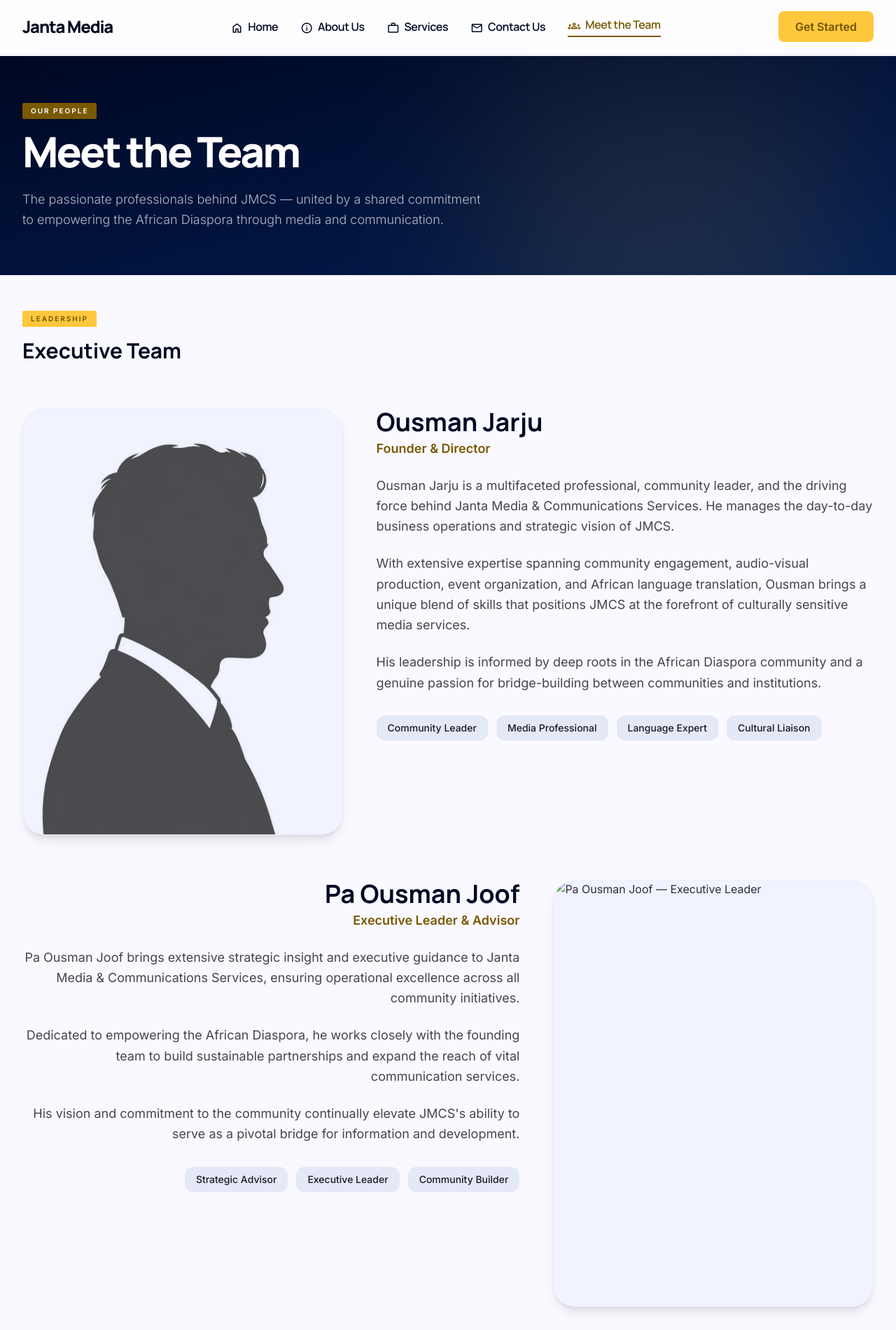
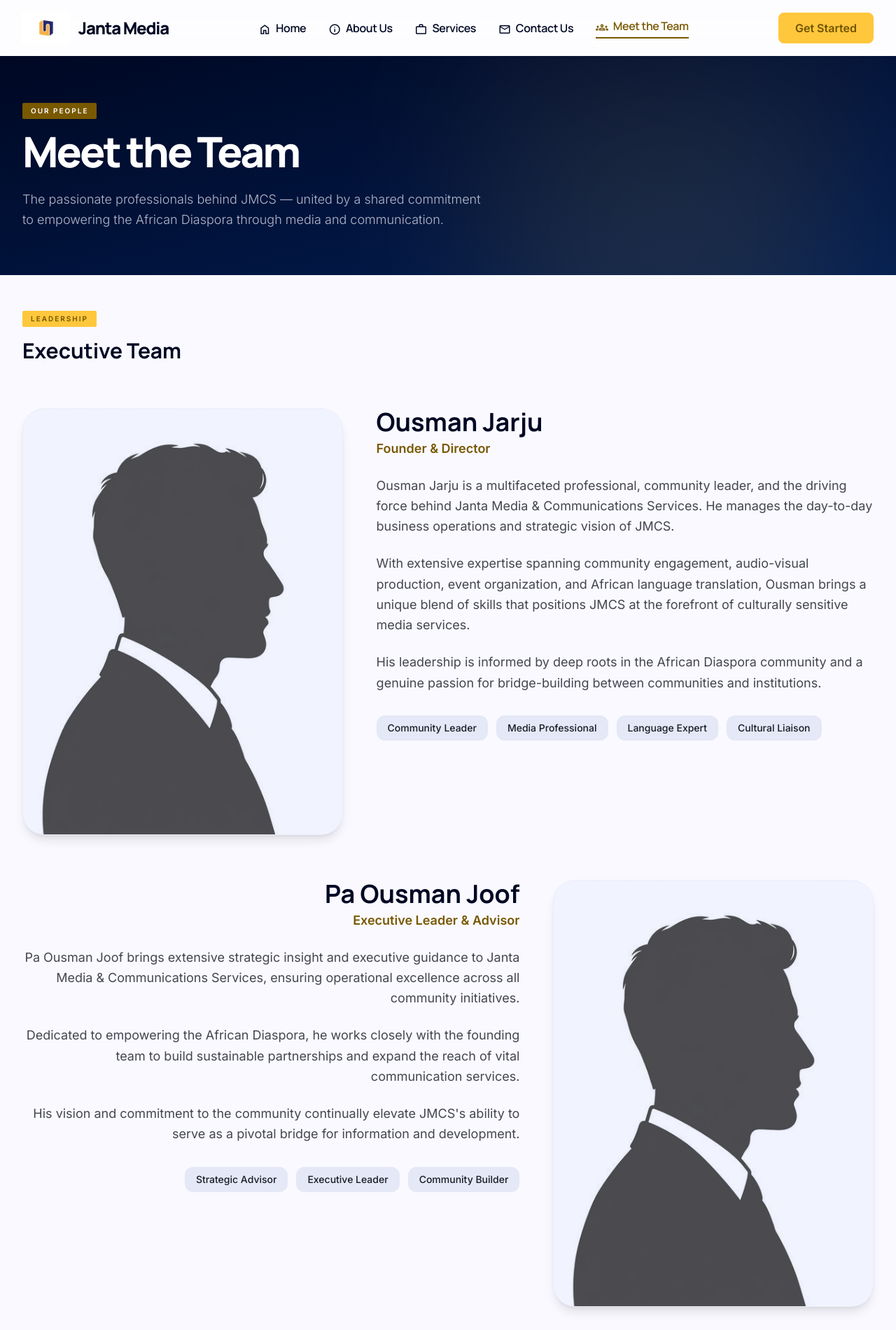
Before and after one commit to amrangaye/janta-media-ous-jarju, a website: page team.html in a window 1280 px wide. Shown: the top 1900 px of the page at 70% size. Drawn offline with nearby package versions, Linux system fonts and the light colour scheme.

Commit message:
feat/logo: add official logo to site header and fix team profile image

```diff
--- a/team.html
+++ b/team.html
@@ -21,7 +21,10 @@
 <!-- Navigation -->
 <nav class="fixed top-0 w-full z-50 bg-white/70 backdrop-blur-xl shadow-sm">
     <div class="flex justify-between items-center w-full px-6 md:px-8 py-4 max-w-7xl mx-auto">
-        <a href="index.html" class="text-2xl font-black text-[#000823] tracking-tighter font-headline">Janta Media</a>
+        <a href="index.html" class="flex items-center gap-3">
+            <img src="assets/images/logo.jpg" alt="Janta Media Logo" class="h-10 md:h-12 object-contain mix-blend-darken">
+            <span class="text-2xl font-black text-primary tracking-tighter font-headline hidden sm:block">Janta Media</span>
+        </a>
         <div class="hidden md:flex items-center gap-8">
             <a class="text-[#000823] hover:text-[#785900] transition-colors font-headline tracking-tight font-semibold" href="index.html"><span class="material-symbols-outlined text-[18px] align-text-bottom mr-1">home</span> Home</a>
             <a class="text-[#000823] hover:text-[#785900] transition-colors font-headline tracking-tight font-semibold" href="about.html"><span class="material-symbols-outlined text-[18px] align-text-bottom mr-1">info</span> About Us</a>
@@ -95,7 +98,7 @@
             <div class="grid md:grid-cols-5 gap-12 items-start">
                 <div class="md:col-span-2 md:order-2">
                     <div class="rounded-[2rem] overflow-hidden aspect-[3/4] shadow-lg bg-surface-container-low border border-outline-variant/10">
-                        <img class="w-full h-full object-cover opacity-90 mix-blend-multiply" alt="Pa Ousman Joof — Executive Leader" src="assets/images/silhouette_profile_pa_ousman_joof_1774181881038.png"/>
+                        <img class="w-full h-full object-cover opacity-90 mix-blend-multiply" alt="Pa Ousman Joof — Executive Leader" src="assets/images/silhouette_profile_ousman_1774181267456.png"/>
                     </div>
                 </div>
                 <div class="md:col-span-3 md:order-1 md:text-right">
```
Also changed, not shown: about.html (+4 -1 lines), app.yaml (added, +9 -0 lines), contact.html (+4 -1 lines), index.html (+4 -1 lines), services.html (+4 -1 lines), assets/images/logo.jpg (added).
